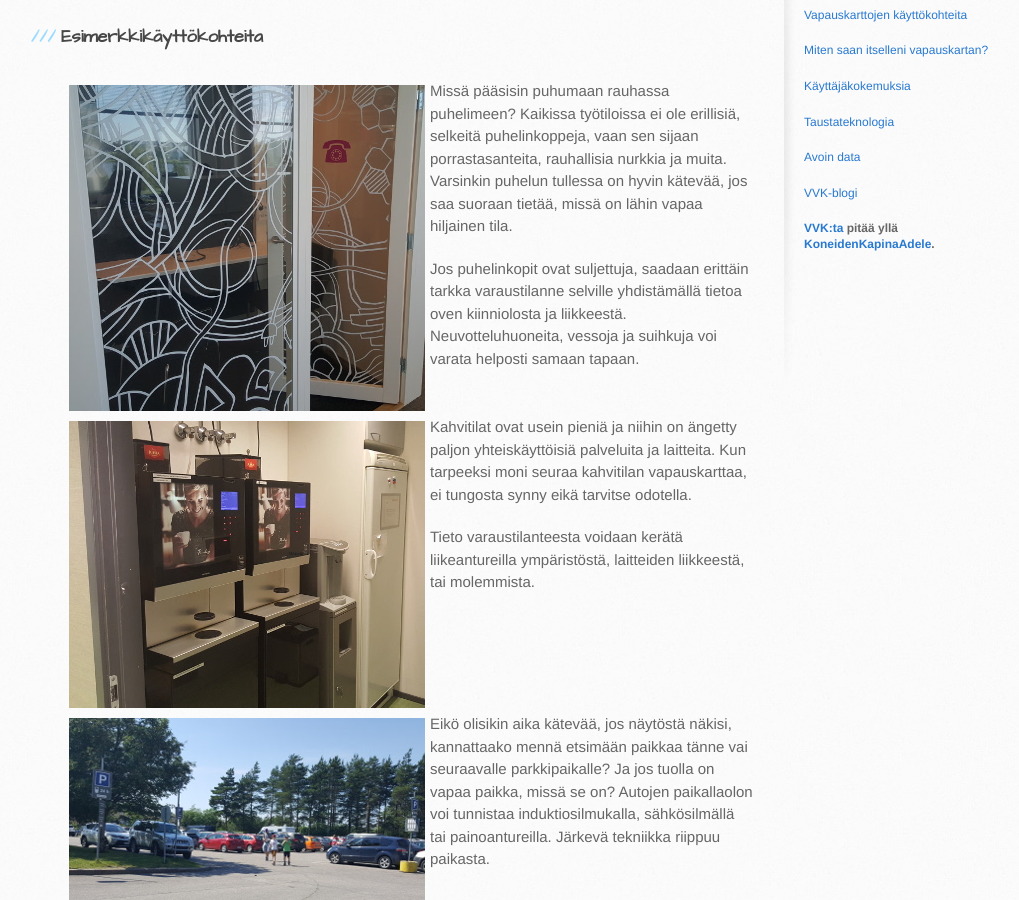
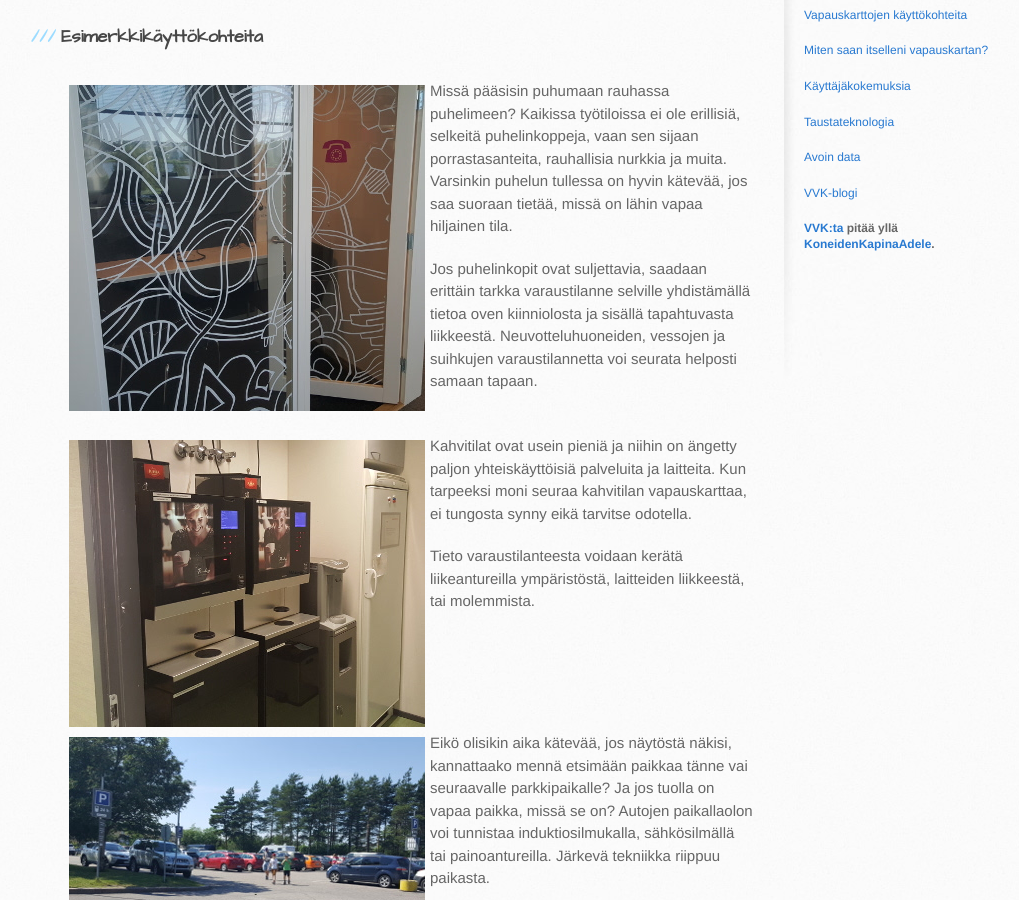
Before and after one commit to KoneidenKapinaAdele/vvk, a Jekyll site: the page built from kayttokohteet.md, in a window 1280 px wide and 900 px high, scrolled down 504 px. Shown: the whole window, without its empty margins (106-1125 px from the left). Built offline with Jekyll 4.4.1, drawn with Linux system fonts in a browser that asks for light colours.

Commit message:
sanamuodon selkeytys

```diff
--- a/kayttokohteet.md
+++ b/kayttokohteet.md
@@ -20,10 +20,10 @@ porrastasanteita, rauhallisia nurkkia ja muita.  Varsinkin puhelun
 tullessa on hyvin kätevää, jos saa suoraan tietää, missä on lähin vapaa
 hiljainen tila.
 
-Jos puhelinkopit ovat suljettuja, saadaan erittäin tarkka varaustilanne
-selville yhdistämällä tietoa oven kiinniolosta ja liikkeestä.
-Neuvotteluhuoneita, vessoja ja suihkuja voi varata helposti samaan
-tapaan.
+Jos puhelinkopit ovat suljettavia, saadaan erittäin tarkka varaustilanne
+selville yhdistämällä tietoa oven kiinniolosta ja sisällä tapahtuvasta
+liikkeestä.  Neuvotteluhuoneiden, vessojen ja suihkujen varaustilannetta
+voi seurata helposti samaan tapaan.
 
 <br style="clear: left">
 <img alt="[Kahvitila]" src="images/kahvitila.jpg" class="leftpic">
```
